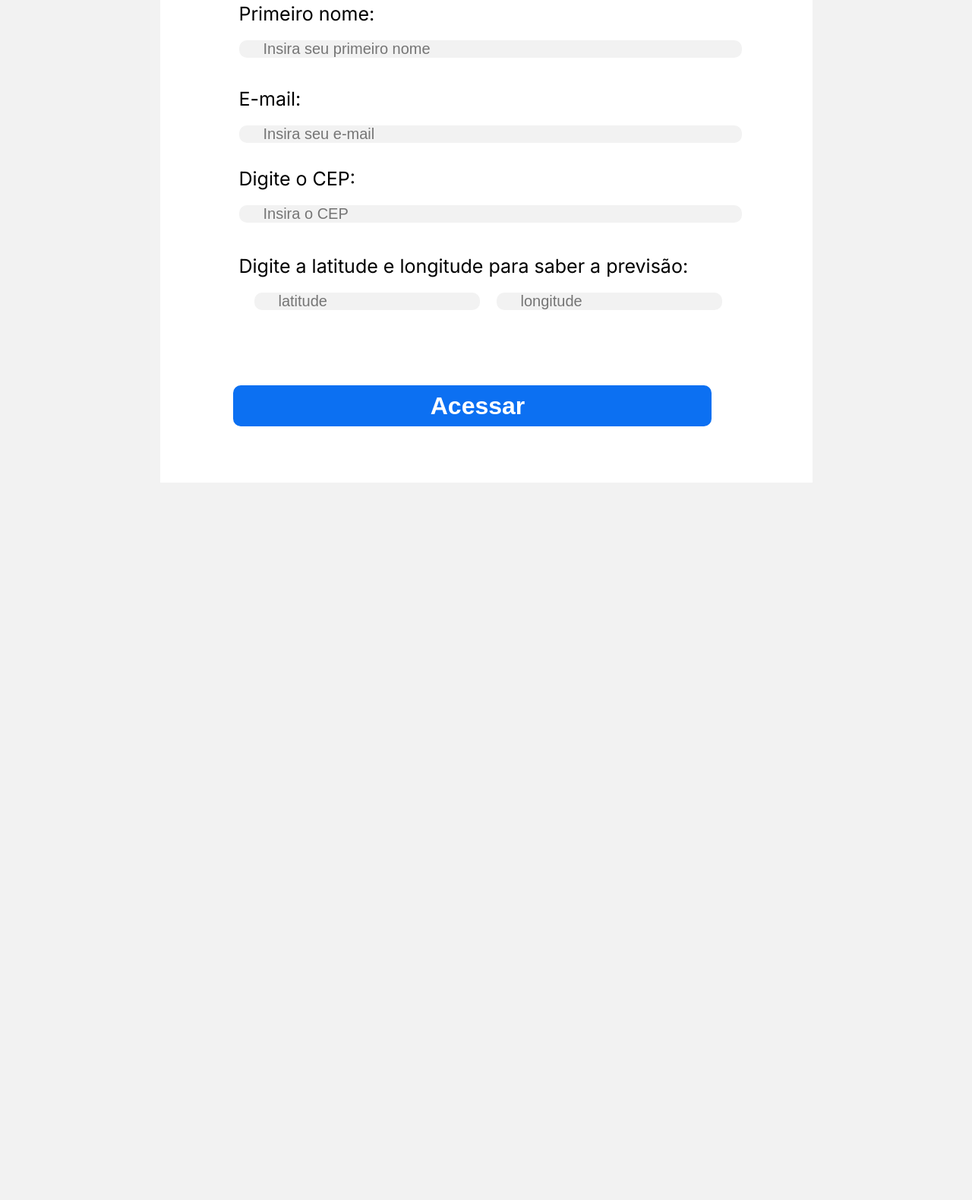
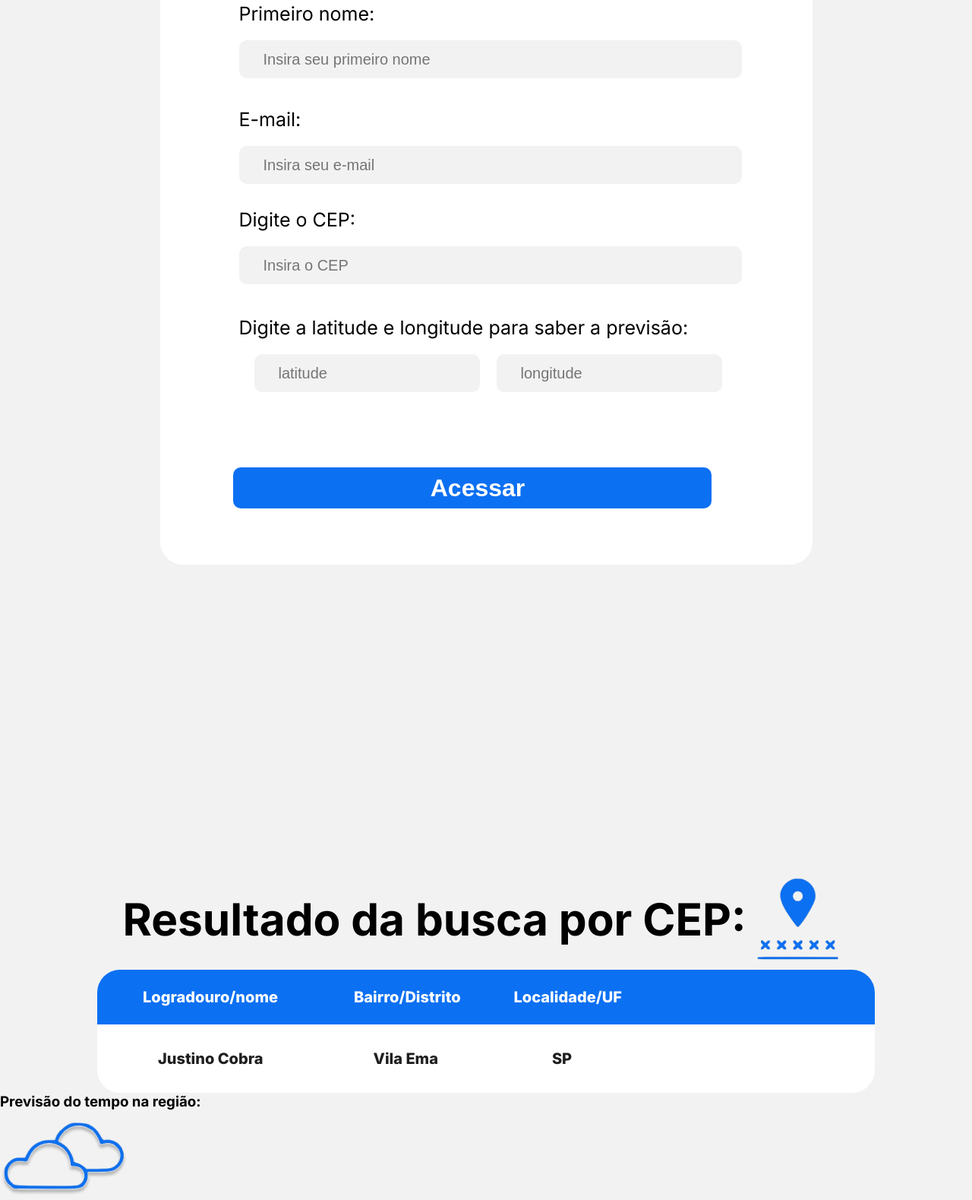
Before and after one commit to RafaelPCouto/Desafio-2, a plain HTML site: page index.html in a window 1280 px wide. Shown: the part 632-2211 px from the top of the page at 76% size. Before the commit the page ends 1267 px from the top, so only its background shows below. Drawn offline with Linux system fonts and the light colour scheme.

Commit message:
Finishing form and Zip-Code output layout

```diff
--- a/index.html
+++ b/index.html
@@ -38,21 +38,21 @@
                 <div class="form__input">
 
                     <label for="firstName" class="form__label">Primeiro nome:</label>
-                    <input type="text" name="firstName" id="firstName" placeholder="Insira seu primeiro nome">
+                    <input type="text" name="firstName" id="firstName" class="input" placeholder="Insira seu primeiro nome">
 
                 </div>
 
                 <div class="form__input">
 
                     <label for="email" class="form__label">E-mail:</label>
-                    <input type="text" name="email" id="email" placeholder="Insira seu e-mail">
+                    <input type="text" name="email" id="email" class="input" placeholder="Insira seu e-mail">
 
                 </div>
 
                 <div class="form__input">
 
                     <label for="cep" class="form__label">Digite o CEP:</label>
-                    <input type="text" name="cep" id="cep" placeholder="Insira o CEP">
+                    <input type="text" name="cep" id="cep" class="input" placeholder="Insira o CEP">
 
                 </div>
 
@@ -60,8 +60,8 @@
 
                     <label for="" class="form__label">Digite a latitude e longitude para saber a previsão:</label>
                     <div class="coordinations__container">
-                        <input type="text" name="latitude" id="latitude" placeholder="latitude" class="coordinations">
-                        <input type="text" name="longitude" id="longitude" placeholder="longitude" class="coordinations">
+                        <input type="text" name="latitude" id="latitude" class="input-size" placeholder="latitude" class="coordinations">
+                        <input type="text" name="longitude" id="longitude" class="input-size" placeholder="longitude" class="coordinations">
                     </div>
 
                 </div>
@@ -71,9 +71,32 @@
             </form>
         </section>
 
-        <section></section>
+        <section class="section section--3">
+            <div class="section--3--title">
+                <h3>Resultado da busca por CEP:</h3>
+                <img src="images/icone-CEP.png" alt="cep-logo">
+            </div>
 
-        <section></section>
+            <div class="container">
+                <div class="container__adress">
+                    <p class="paragraph--1">Logradouro/nome</p>
+                    <p class="paragraph--2">Bairro/Distrito</p>
+                    <p class="paragraph--3">Localidade/UF</p>
+                </div>
+                <div class="container__results">
+                    <p class="paragraph--4">Justino Cobra</p>
+                    <p class="paragraph--5">Vila Ema</p>
+                    <p class="paragraph--6">SP</p>
+                </div>
+            </div>
+        </section>
+
+        <section class="section section--4">
+
+            <h3>Previsão do tempo na região:</h3>
+            <img src="images/icone-nuvens.png" alt="clouds-logo">
+
+        </section>
 
     </main>
 
--- a/style.css
+++ b/style.css
@@ -23,12 +23,8 @@ h1 {
 }
 
 input {
-    border-radius: 10px;
     border: none;
     background-color: #F2F2F2;
-    width: 630px;
-    font-size: 20px;
-    padding-left: 32px;
 }
 
 .header {
@@ -74,6 +70,7 @@ li:last-child {
     background-color: #fff;
     width: 859px;
     margin-top: 127px;
+    border-radius: 30px;
     /* text-align: center; */
 }
 
@@ -87,6 +84,21 @@ li:last-child {
     font-size: 25px;
     font-weight: 400;
     margin-bottom: 20px;
+}
+
+.input {
+    border-radius: 10px;
+    width: 630px;
+    font-size: 20px;
+    padding-left: 32px;
+    height: 50px;
+}
+
+.input-size {
+    border-radius: 10px;
+    font-size: 20px;
+    padding-left: 32px;
+    height: 50px;
 }
 
 .coordinations__container {
@@ -110,6 +122,73 @@ li:last-child {
     padding: 9px 244px 8px 259px;
 }
 
+.section--3 {
+    margin-top: 400px;
+}
+
+.section--3--title {
+    font-weight: 800;
+    font-size: 50px;
+    display: flex;
+    justify-content: center;
+    align-items: center;
+}
+
+.container {
+    display: flex;
+    flex-direction: column;
+    justify-content: center;
+    align-items: center;
+    font-weight: 800;
+    font-size: 20px;
+}
+
+.container__adress {
+    display: flex;
+    border-radius: 30px 30px 0 0;
+    background-color: #0C70F2;
+    width: 1024px;
+    font-size: 20px;
+    color: #fff;
+    height: 72px;
+    align-items: center;
+}
+
+.paragraph--1 {
+    margin-left: 60px;
+}
+
+.paragraph--2 {
+    margin-left: 100px;
+}
+
+.paragraph--3 {
+    margin-left: 70px;
+}
+
+.container__results {
+    display: flex;
+    border-radius: 0 0 30px 30px;
+    width: 1024px;
+    font-size: 20px;
+    color: #1F1F1F;
+    background-color: #fff;
+    height: 90px;
+    align-items: center;
+}
+
+.paragraph--4 {
+    margin-left: 80px;
+}
+
+.paragraph--5 {
+    margin-left: 145px;
+}
+
+.paragraph--6 {
+    margin-left: 150px;
+}
+
 #firstName {
     margin-bottom: 39px;
 }
```
Also changed, not shown: images/icone-CEP.png (added), images/icone-nuvens.png (added).
